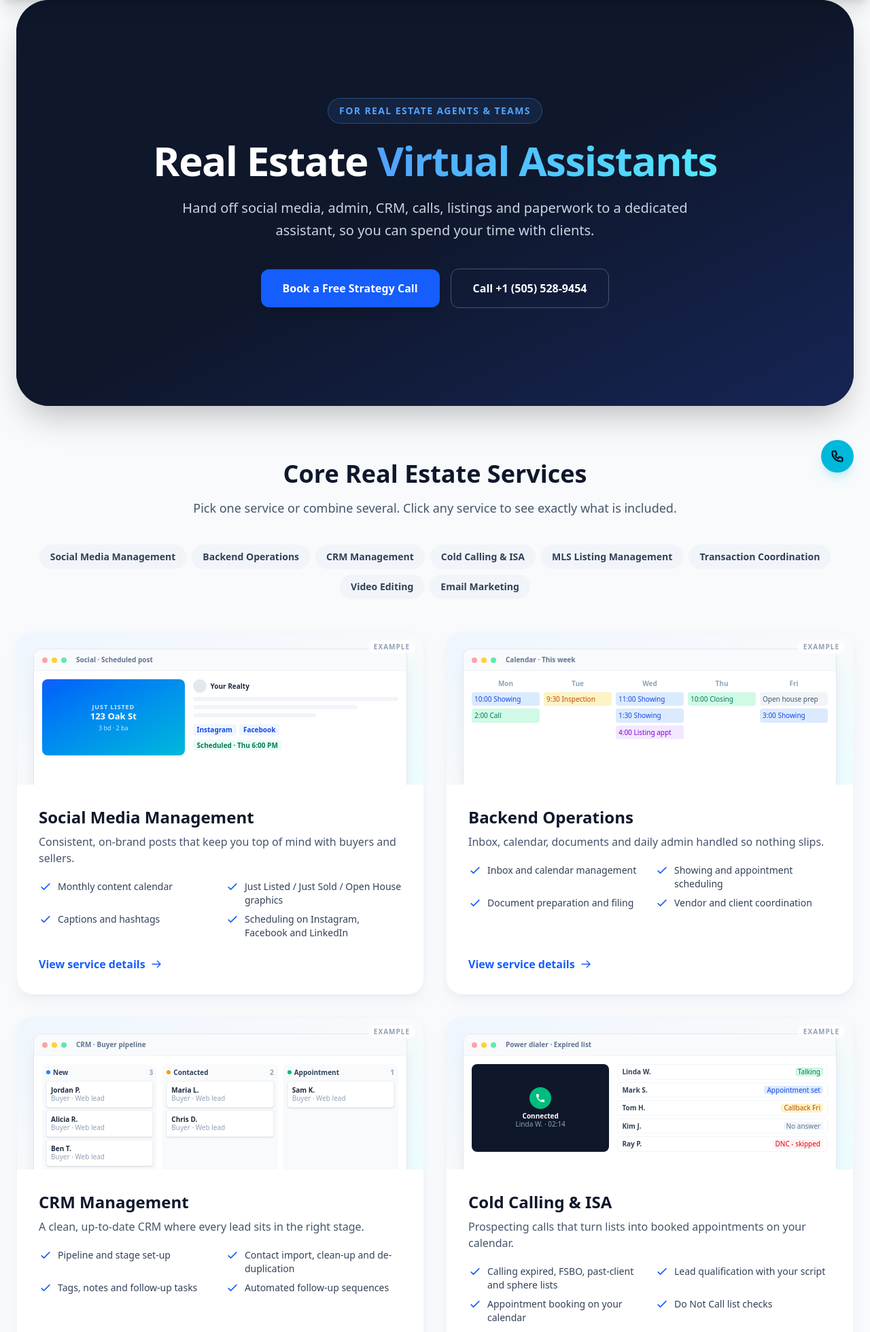
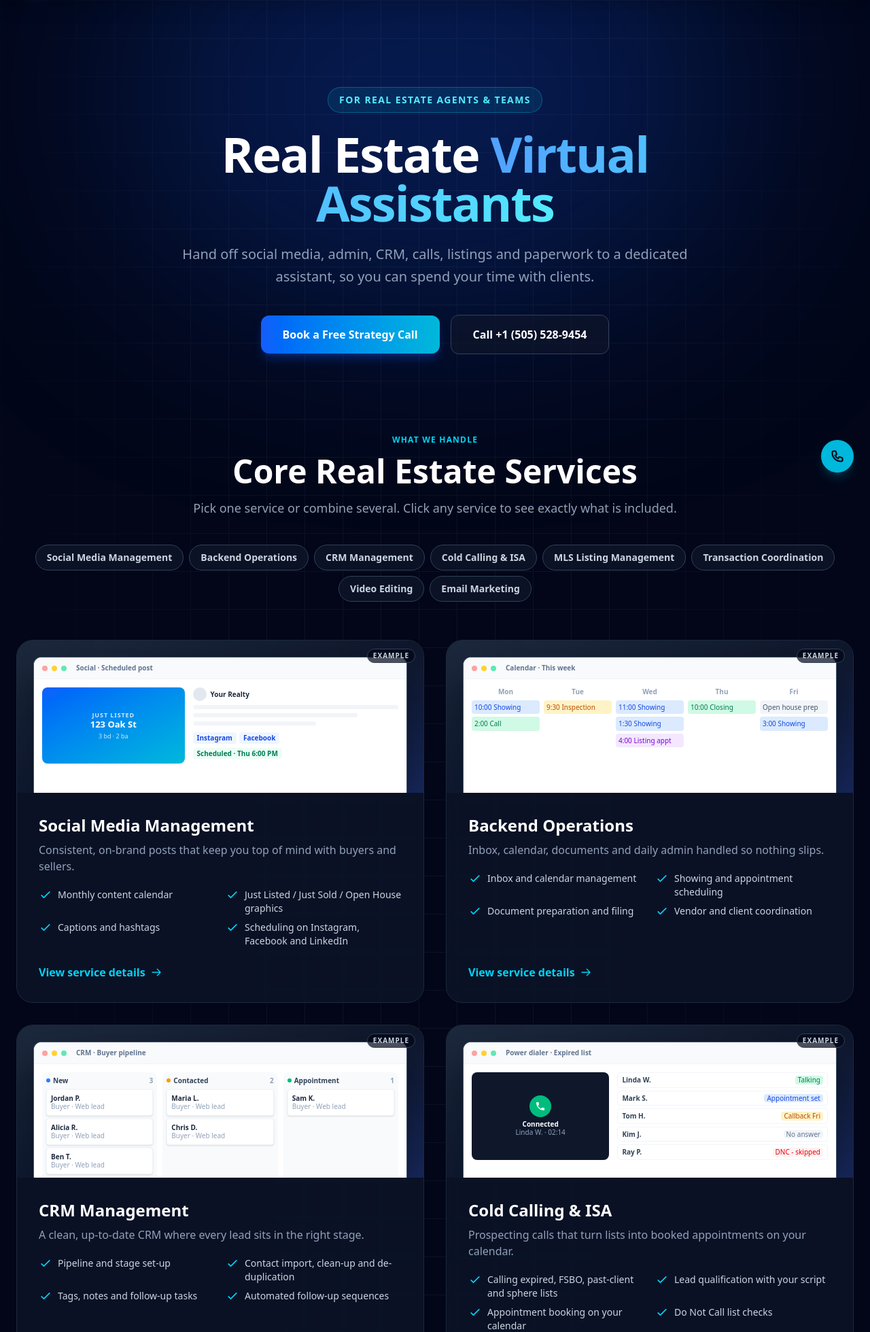
Before and after one commit to ahmadansari4014-lab/my-laravel-project, a Laravel app: page /real-estate-virtual-assistants in a window 1280 px wide. Shown: the part 81-2040 px from the top of the page at 68% size. Run offline with Laravel 12, Linux system fonts and the light colour scheme; style sheets or scripts are compiled from the project's sources.

Commit message:
Real estate pages: dark theme to match the site, scroll animations
- Real estate overview and service detail pages now use the site's dark
  navy theme (slate-950) with blue/cyan accents, a faint grid and soft
  glow backgrounds instead of plain white
- Dark glass cards with hover lift; illustrations sit on a dark stage
- Site-wide scroll reveal: add class="reveal" to fade/slide content in
  as it enters the screen (IntersectionObserver, no library). Content
  stays visible without JavaScript and for reduced-motion users
- Gradient buttons and step badges; CSS rebuilt

Co-Authored-By: Claude Opus 5.5 <noreply@anthropic.com>
Claude-Session: https://claude.ai/code/session_01EWqRutJcQzA3qSnNYQAPqL

```diff
--- a/resources/views/layouts/app.blade.php
+++ b/resources/views/layouts/app.blade.php
@@ -16,7 +16,24 @@
         [x-cloak] { display: none !important; }
         html { overflow-x: hidden; }
         img { max-width: 100%; }
+
+        /* Scroll reveal: add class="reveal" to any element. Content stays
+           visible if JavaScript is off or the visitor prefers less motion. */
+        .js .reveal { opacity: 0; transform: translateY(28px); transition: opacity .7s ease, transform .7s cubic-bezier(.2,.7,.2,1); transition-delay: var(--reveal-delay, 0ms); }
+        .js .reveal.is-visible { opacity: 1; transform: none; }
+        @media (prefers-reduced-motion: reduce) { .js .reveal { opacity: 1; transform: none; transition: none; } }
     </style>
+    <script>
+        document.documentElement.classList.add('js');
+        document.addEventListener('DOMContentLoaded', function () {
+            var els = document.querySelectorAll('.reveal');
+            if (!('IntersectionObserver' in window)) { els.forEach(function (el) { el.classList.add('is-visible'); }); return; }
+            var io = new IntersectionObserver(function (entries) {
+                entries.forEach(function (e) { if (e.isIntersecting) { e.target.classList.add('is-visible'); io.unobserve(e.target); } });
+            }, { threshold: 0.12, rootMargin: '0px 0px -40px 0px' });
+            els.forEach(function (el) { io.observe(el); });
+        });
+    </script>
 </head>
 <body class="bg-slate-50 text-slate-800 font-sans flex flex-col min-h-screen overflow-x-hidden">
 
--- a/resources/views/partials/re-mockups.blade.php
+++ b/resources/views/partials/re-mockups.blade.php
@@ -3,11 +3,12 @@
     Pure HTML/CSS (no images to load). All names and data are fictional
     examples, and each mock-up is labelled "Example".
 --}}
-<div aria-hidden="true" class="relative {{ ($size ?? 'md') === 'lg' ? 'h-72 md:h-80' : 'h-56' }} overflow-hidden bg-gradient-to-br from-blue-50 via-slate-50 to-cyan-50 px-6 pt-6 select-none">
-    <span class="absolute top-3 right-3 z-10 text-[10px] font-bold uppercase tracking-widest text-slate-400 bg-white/80 px-2 py-0.5 rounded-full">Example</span>
+<div aria-hidden="true" class="relative {{ ($size ?? 'md') === 'lg' ? 'h-60 md:h-64' : 'h-56' }} overflow-hidden bg-gradient-to-br from-slate-800 via-slate-900 to-blue-950 px-6 pt-6 select-none">
+    <div class="absolute -bottom-16 left-1/2 -translate-x-1/2 w-3/4 h-32 rounded-full bg-blue-500/30 blur-3xl"></div>
+    <span class="absolute top-3 right-3 z-10 text-[10px] font-bold uppercase tracking-widest text-slate-300 bg-slate-950/70 border border-slate-700 px-2 py-0.5 rounded-full">Example</span>
 
     {{-- Browser-style window --}}
-    <div class="h-full rounded-t-xl bg-white shadow-xl shadow-slate-300/50 border border-slate-200 border-b-0 overflow-hidden transition-transform duration-500 group-hover:-translate-y-1">
+    <div class="relative h-full rounded-t-xl bg-white shadow-2xl shadow-black/50 border border-slate-600 border-b-0 overflow-hidden transition-transform duration-500 group-hover:-translate-y-1">
         <div class="flex items-center gap-1.5 px-3 py-2 border-b border-slate-100 bg-slate-50">
             <span class="w-2 h-2 rounded-full bg-red-300"></span>
             <span class="w-2 h-2 rounded-full bg-amber-300"></span>
--- a/resources/views/partials/re-service-card.blade.php
+++ b/resources/views/partials/re-service-card.blade.php
@@ -1,18 +1,19 @@
 <a href="{{ route('real-estate.service', $slug) }}"
-   class="group bg-white rounded-3xl border border-slate-100 shadow-lg shadow-slate-200/50 overflow-hidden flex flex-col hover:-translate-y-1 hover:shadow-2xl hover:border-blue-200 transition duration-300">
+   style="--reveal-delay: {{ $delay ?? 0 }}ms"
+   class="reveal group relative rounded-3xl border border-slate-800 bg-slate-900/70 backdrop-blur overflow-hidden flex flex-col hover:-translate-y-1 hover:border-blue-500/60 hover:shadow-2xl hover:shadow-blue-900/40 transition duration-300">
     @include('partials.re-mockups', ['type' => $service['mock']])
     <div class="p-8 flex flex-col flex-1">
-        <h3 class="text-2xl font-bold text-slate-900 mb-2 group-hover:text-blue-700 transition">{{ $service['title'] }}</h3>
-        <p class="text-slate-600 mb-5">{{ $service['short'] }}</p>
-        <ul class="grid grid-cols-1 sm:grid-cols-2 gap-x-4 gap-y-2 text-sm text-slate-700 mb-6">
+        <h3 class="text-2xl font-bold text-white mb-2 group-hover:text-cyan-300 transition">{{ $service['title'] }}</h3>
+        <p class="text-slate-400 mb-5">{{ $service['short'] }}</p>
+        <ul class="grid grid-cols-1 sm:grid-cols-2 gap-x-4 gap-y-2 text-sm text-slate-300 mb-6">
             @foreach (array_slice($service['includes'], 0, 4) as $item)
                 <li class="flex items-start gap-2">
-                    <svg class="w-5 h-5 text-blue-600 flex-shrink-0" fill="none" stroke="currentColor" viewBox="0 0 24 24"><path stroke-linecap="round" stroke-linejoin="round" stroke-width="2" d="M5 13l4 4L19 7"></path></svg>
+                    <svg class="w-5 h-5 text-cyan-400 flex-shrink-0" fill="none" stroke="currentColor" viewBox="0 0 24 24"><path stroke-linecap="round" stroke-linejoin="round" stroke-width="2" d="M5 13l4 4L19 7"></path></svg>
                     <span>{{ $item }}</span>
                 </li>
             @endforeach
         </ul>
-        <span class="mt-auto text-blue-600 font-bold inline-flex items-center gap-2">
+        <span class="mt-auto text-cyan-400 font-bold inline-flex items-center gap-2">
             View service details
             <svg class="w-4 h-4 group-hover:translate-x-1 transition-transform" fill="none" stroke="currentColor" viewBox="0 0 24 24"><path stroke-linecap="round" stroke-linejoin="round" stroke-width="2" d="M14 5l7 7m0 0l-7 7m7-7H3"></path></svg>
         </span>
--- a/resources/views/real-estate.blade.php
+++ b/resources/views/real-estate.blade.php
@@ -26,113 +26,122 @@
 @endphp
 
 @section('content')
-<div x-data="{ openFaq: null }" class="relative pb-20">
+<div x-data="{ openFaq: null }" class="relative bg-slate-950 text-slate-300 overflow-hidden">
+
+    {{-- Background decoration --}}
+    <div aria-hidden="true" class="pointer-events-none absolute inset-0">
+        <div class="absolute inset-0 opacity-[0.07] [background-image:linear-gradient(to_right,#94a3b8_1px,transparent_1px),linear-gradient(to_bottom,#94a3b8_1px,transparent_1px)] [background-size:56px_56px] [mask-image:radial-gradient(ellipse_at_top,black_30%,transparent_75%)]"></div>
+        <div class="absolute -top-40 left-1/2 -translate-x-1/2 w-[900px] h-[600px] rounded-full bg-blue-600/25 blur-[140px]"></div>
+        <div class="absolute top-[45%] -right-40 w-[500px] h-[500px] rounded-full bg-cyan-500/10 blur-[120px]"></div>
+        <div class="absolute bottom-40 -left-40 w-[500px] h-[500px] rounded-full bg-blue-700/15 blur-[120px]"></div>
+    </div>
 
     <!-- Hero -->
-    <section class="relative py-20 sm:py-28 md:py-36 flex items-center justify-center rounded-3xl sm:rounded-[3rem] overflow-hidden mb-20 shadow-2xl mx-0 sm:mx-6 bg-slate-900">
-        <div class="absolute inset-0 bg-gradient-to-br from-slate-900 via-slate-900 to-blue-950"></div>
-        <div class="relative z-10 w-full max-w-5xl mx-auto px-6 text-center">
-            <span class="text-blue-400 font-bold tracking-widest uppercase text-xs sm:text-sm mb-6 inline-block border border-blue-400/30 bg-blue-400/10 px-4 py-2 rounded-full">
+    <section class="relative max-w-5xl mx-auto px-6 pt-24 pb-20 md:pt-32 md:pb-28 text-center">
+        <span class="reveal text-cyan-300 font-bold tracking-widest uppercase text-xs sm:text-sm mb-6 inline-block border border-cyan-400/30 bg-cyan-400/10 px-4 py-2 rounded-full">
             For Real Estate Agents &amp; Teams
         </span>
-            <h1 class="text-4xl sm:text-5xl md:text-6xl font-extrabold text-white mb-6 tracking-tight">
+        <h1 class="reveal text-4xl sm:text-5xl md:text-7xl font-extrabold text-white mb-6 tracking-tight" style="--reveal-delay:100ms">
             Real Estate <span class="text-transparent bg-clip-text bg-gradient-to-r from-blue-400 to-cyan-300">Virtual Assistants</span>
         </h1>
-            <p class="text-base sm:text-xl text-slate-300 max-w-3xl mx-auto leading-relaxed mb-10">
+        <p class="reveal text-base sm:text-xl text-slate-400 max-w-3xl mx-auto leading-relaxed mb-10" style="--reveal-delay:200ms">
             Hand off social media, admin, CRM, calls, listings and paperwork to a dedicated assistant, so you can spend your time with clients.
         </p>
-            <div class="flex flex-col sm:flex-row items-center justify-center gap-4">
-                <a href="{{ route('contact') }}" class="w-full sm:w-auto px-8 py-4 rounded-xl bg-blue-600 hover:bg-blue-500 text-white font-bold transition shadow-lg">
+        <div class="reveal flex flex-col sm:flex-row items-center justify-center gap-4" style="--reveal-delay:300ms">
+            <a href="{{ route('contact') }}" class="w-full sm:w-auto px-8 py-4 rounded-xl bg-gradient-to-r from-blue-600 to-cyan-500 hover:from-blue-500 hover:to-cyan-400 text-white font-bold transition shadow-lg shadow-blue-600/30">
                 Book a Free Strategy Call
             </a>
-                <a href="tel:{{ config('company.phone.tel') }}" class="w-full sm:w-auto px-8 py-4 rounded-xl border border-slate-600 text-white font-bold hover:border-cyan-400 hover:text-cyan-300 transition">
+            <a href="tel:{{ config('company.phone.tel') }}" class="w-full sm:w-auto px-8 py-4 rounded-xl border border-slate-700 bg-slate-900/60 text-white font-bold hover:border-cyan-400 hover:text-cyan-300 transition">
                 Call {{ config('company.phone.display') }}
             </a>
-            </div>
         </div>
     </section>
 
     <!-- Core services -->
-    <section class="max-w-7xl mx-auto px-6 mb-24">
-        <div class="text-center max-w-3xl mx-auto mb-10">
-            <h2 class="text-3xl md:text-4xl font-extrabold text-slate-900 mb-4">Core Real Estate Services</h2>
-            <p class="text-slate-600 text-lg">Pick one service or combine several. Click any service to see exactly what is included.</p>
+    <section class="relative max-w-7xl mx-auto px-6 pb-24">
+        <div class="text-center max-w-3xl mx-auto mb-10 reveal">
+            <span class="text-cyan-400 font-bold uppercase tracking-widest text-xs">What we handle</span>
+            <h2 class="text-3xl md:text-5xl font-extrabold text-white mt-3 mb-4">Core Real Estate Services</h2>
+            <p class="text-slate-400 text-lg">Pick one service or combine several. Click any service to see exactly what is included.</p>
         </div>
 
-        <nav aria-label="Services on this page" class="flex flex-wrap justify-center gap-2 mb-12">
+        <nav aria-label="Services on this page" class="reveal flex flex-wrap justify-center gap-2 mb-14">
             @foreach ($core as $slug => $service)
-                <a href="{{ route('real-estate.service', $slug) }}" class="px-4 py-2 rounded-full bg-slate-100 text-slate-700 text-sm font-semibold hover:bg-blue-600 hover:text-white transition">{{ $service['title'] }}</a>
+                <a href="{{ route('real-estate.service', $slug) }}" class="px-4 py-2 rounded-full border border-slate-700 bg-slate-900/70 text-slate-300 text-sm font-semibold hover:border-cyan-400 hover:text-white transition">{{ $service['title'] }}</a>
             @endforeach
         </nav>
 
         <div class="grid grid-cols-1 md:grid-cols-2 gap-8">
             @foreach ($core as $slug => $service)
-                @include('partials.re-service-card', ['slug' => $slug, 'service' => $service])
+                @include('partials.re-service-card', ['slug' => $slug, 'service' => $service, 'delay' => ($loop->index % 2) * 120])
             @endforeach
         </div>
     </section>
 
     <!-- More services -->
-    <section class="bg-slate-50 py-20 mb-24">
+    <section class="relative border-y border-slate-800/80 bg-slate-900/40 py-24">
         <div class="max-w-7xl mx-auto px-6">
-            <div class="text-center max-w-3xl mx-auto mb-12">
-                <h2 class="text-3xl md:text-4xl font-extrabold text-slate-900 mb-4">More Ways We Can Help</h2>
-                <p class="text-slate-600 text-lg">Websites, search visibility and anything else your business needs. If it can be done remotely, your assistant can help.</p>
+            <div class="text-center max-w-3xl mx-auto mb-12 reveal">
+                <span class="text-cyan-400 font-bold uppercase tracking-widest text-xs">And much more</span>
+                <h2 class="text-3xl md:text-5xl font-extrabold text-white mt-3 mb-4">More Ways We Can Help</h2>
+                <p class="text-slate-400 text-lg">Websites, search visibility and anything else your business needs. If it can be done remotely, your assistant can help.</p>
             </div>
             <div class="grid grid-cols-1 md:grid-cols-2 gap-8">
                 @foreach ($more as $slug => $service)
-                    @include('partials.re-service-card', ['slug' => $slug, 'service' => $service])
+                    @include('partials.re-service-card', ['slug' => $slug, 'service' => $service, 'delay' => ($loop->index % 2) * 120])
                 @endforeach
             </div>
-            <div class="mt-8 bg-slate-900 rounded-3xl p-8 md:p-10 flex flex-col md:flex-row md:items-center md:justify-between gap-6 text-white">
+            <div class="reveal mt-10 rounded-3xl border border-slate-700/70 bg-gradient-to-r from-slate-900 to-blue-950/60 p-8 md:p-10 flex flex-col md:flex-row md:items-center md:justify-between gap-6">
                 <div>
-                    <h3 class="text-xl font-bold mb-2">Need something not listed?</h3>
-                    <p class="text-slate-300">Tell us where your week goes. We will suggest the first tasks to hand off.</p>
+                    <h3 class="text-xl font-bold text-white mb-2">Need something not listed?</h3>
+                    <p class="text-slate-400">Tell us where your week goes. We will suggest the first tasks to hand off.</p>
                 </div>
-                <a href="{{ route('contact') }}" class="flex-shrink-0 px-6 py-3 rounded-xl bg-blue-600 hover:bg-blue-500 font-bold transition text-center">Get a Free Task Plan</a>
+                <a href="{{ route('contact') }}" class="flex-shrink-0 px-6 py-3 rounded-xl bg-white text-slate-900 hover:bg-cyan-100 font-bold transition text-center">Get a Free Task Plan</a>
             </div>
         </div>
     </section>
 
     <!-- How it works -->
-    <section class="max-w-7xl mx-auto px-6 mb-24">
-        <div class="text-center max-w-3xl mx-auto mb-14">
-            <h2 class="text-3xl md:text-4xl font-extrabold text-slate-900 mb-4">How It Works</h2>
+    <section class="relative max-w-7xl mx-auto px-6 py-24">
+        <div class="text-center max-w-3xl mx-auto mb-14 reveal">
+            <span class="text-cyan-400 font-bold uppercase tracking-widest text-xs">Simple start</span>
+            <h2 class="text-3xl md:text-5xl font-extrabold text-white mt-3">How It Works</h2>
         </div>
         <ol class="grid grid-cols-1 sm:grid-cols-2 lg:grid-cols-4 gap-6">
             @foreach ($steps as $i => $step)
-                <li class="bg-slate-50 rounded-3xl p-8 border border-slate-100">
-                    <span class="w-10 h-10 rounded-full bg-blue-600 text-white font-bold flex items-center justify-center mb-4">{{ $i + 1 }}</span>
-                    <h3 class="font-bold text-slate-900 mb-2">{{ $step['title'] }}</h3>
-                    <p class="text-sm text-slate-600">{{ $step['text'] }}</p>
+                <li class="reveal relative rounded-3xl p-8 border border-slate-800 bg-slate-900/60 hover:border-blue-500/50 transition" style="--reveal-delay:{{ $i * 120 }}ms">
+                    <span class="w-11 h-11 rounded-xl bg-gradient-to-br from-blue-600 to-cyan-500 text-white font-bold flex items-center justify-center mb-5 shadow-lg shadow-blue-600/30">{{ $i + 1 }}</span>
+                    <h3 class="font-bold text-white mb-2">{{ $step['title'] }}</h3>
+                    <p class="text-sm text-slate-400">{{ $step['text'] }}</p>
                 </li>
             @endforeach
         </ol>
     </section>
 
     <!-- FAQ -->
-    <section class="max-w-4xl mx-auto px-6 mb-24">
-        <h2 class="text-3xl md:text-4xl font-extrabold text-slate-900 mb-10 text-center">Real Estate VA Questions</h2>
+    <section class="relative max-w-4xl mx-auto px-6 pb-24">
+        <h2 class="reveal text-3xl md:text-5xl font-extrabold text-white mb-12 text-center">Real Estate VA Questions</h2>
         <div class="space-y-4">
             @foreach ($faqs as $i => $faq)
-                <div class="bg-white rounded-2xl border border-slate-200">
-                    <button type="button" class="w-full flex items-center justify-between gap-4 text-left p-6 font-bold text-slate-900"
+                <div class="reveal rounded-2xl border border-slate-800 bg-slate-900/60" style="--reveal-delay:{{ $i * 60 }}ms">
+                    <button type="button" class="w-full flex items-center justify-between gap-4 text-left p-6 font-bold text-white"
                             @click="openFaq = openFaq === {{ $i }} ? null : {{ $i }}" :aria-expanded="openFaq === {{ $i }}">
                         <span>{{ $faq['q'] }}</span>
-                        <svg class="w-5 h-5 flex-shrink-0 transition-transform" :class="openFaq === {{ $i }} && 'rotate-180'" fill="none" stroke="currentColor" viewBox="0 0 24 24"><path stroke-linecap="round" stroke-linejoin="round" stroke-width="2" d="M19 9l-7 7-7-7"></path></svg>
+                        <svg class="w-5 h-5 flex-shrink-0 text-cyan-400 transition-transform" :class="openFaq === {{ $i }} && 'rotate-180'" fill="none" stroke="currentColor" viewBox="0 0 24 24"><path stroke-linecap="round" stroke-linejoin="round" stroke-width="2" d="M19 9l-7 7-7-7"></path></svg>
                     </button>
-                    <div x-show="openFaq === {{ $i }}" x-cloak class="px-6 pb-6 text-slate-600">{{ $faq['a'] }}</div>
+                    <div x-show="openFaq === {{ $i }}" x-cloak class="px-6 pb-6 text-slate-400">{{ $faq['a'] }}</div>
                 </div>
             @endforeach
         </div>
     </section>
 
     <!-- Final CTA -->
-    <section class="max-w-5xl mx-auto px-6">
-        <div class="rounded-3xl bg-gradient-to-r from-blue-600 to-cyan-500 p-10 md:p-14 text-center text-white shadow-2xl">
-            <h2 class="text-3xl md:text-4xl font-extrabold mb-4">Get Your Time Back This Month</h2>
-            <p class="text-blue-50 text-lg mb-8">Book a free strategy call and leave with a clear list of tasks to delegate.</p>
-            <div class="flex flex-col sm:flex-row items-center justify-center gap-4">
+    <section class="relative max-w-5xl mx-auto px-6 pb-24">
+        <div class="reveal relative overflow-hidden rounded-3xl bg-gradient-to-r from-blue-600 to-cyan-500 p-10 md:p-14 text-center text-white shadow-2xl shadow-blue-900/50">
+            <div aria-hidden="true" class="absolute -top-20 -right-20 w-72 h-72 rounded-full bg-white/10 blur-2xl"></div>
+            <h2 class="relative text-3xl md:text-4xl font-extrabold mb-4">Get Your Time Back This Month</h2>
+            <p class="relative text-blue-50 text-lg mb-8">Book a free strategy call and leave with a clear list of tasks to delegate.</p>
+            <div class="relative flex flex-col sm:flex-row items-center justify-center gap-4">
                 <a href="{{ route('contact') }}" class="w-full sm:w-auto px-8 py-4 rounded-xl bg-white text-blue-700 font-bold hover:bg-blue-50 transition">Book a Free Strategy Call</a>
                 <a href="tel:{{ config('company.phone.tel') }}" class="w-full sm:w-auto px-8 py-4 rounded-xl border border-white/60 font-bold hover:bg-white/10 transition">Call {{ config('company.phone.display') }}</a>
             </div>
```
Also changed, not shown: resources/views/real-estate-service.blade.php (+37 -32 lines), 4 other files. Lines whose indentation alone changed are shown as unchanged.
